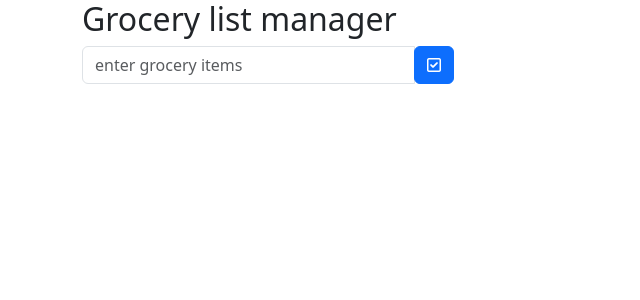
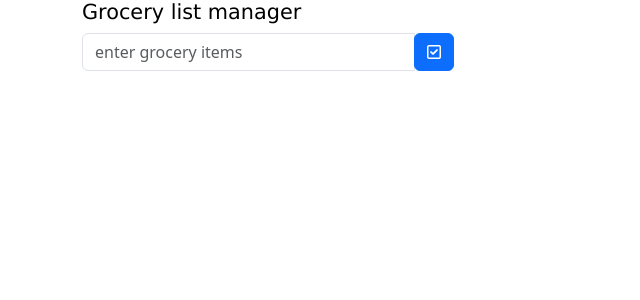
Before and after one commit to mariiapdavey/AngularGrocery, an Angular app: page / in a window 1280 px wide. Shown: the top 300 px of the page, without its empty margins (0-640 px from the left). Built offline with nearby package versions, Linux system fonts and the light colour scheme.

Commit message:
styling updates

```diff
--- a/src/app/app-grocery/app-grocery.component.css
+++ b/src/app/app-grocery/app-grocery.component.css
@@ -0,0 +1,7 @@
+ #title {
+    color:black;
+    width:fit-content;
+    font-size: 1.3em;
+    font-family: 'Lucida Sans', 'Lucida Sans Regular', 'Lucida Grande', 'Lucida Sans Unicode', Geneva, Verdana, sans-serif;
+
+}
--- a/src/app/app-grocery/app-grocery.component.html
+++ b/src/app/app-grocery/app-grocery.component.html
@@ -1,10 +1,10 @@
 <div>
     <div class="container"> <!--The container class centers the content on the page-->
         <div class="row"><!-- row class ensures the content inside is aligned in rows-->
-           <div class="col-12">
-                <div class="col-xs-6 col-md-4 col-lg-4">
+           <div class="col-12 w-100">
+                <div class="col-xs-6 col-sm-6 col-md-4 col-lg-4">
 
-                    <h2>Grocery list manager</h2>
+                    <h2 id="title">Grocery list manager</h2>
                     <div class="input-group"> <!--  This section creates the input area where users can type their grocery items-->
                         <!--The <input> field is bound to a component property using [(ngModel)],
                          which binds the value in the input to the task variable in the component.-->
@@ -27,7 +27,7 @@
             <br/>
 
             <!--This section displays the list of tasks the user has added-->
-            <div class="col-xs-4 col-md-8 col-lg-8">
+            <div class="col-xs-4 col-sm-8 col-md-8 col-lg-8">
 
                 <!-- Add this span element to display the tasks array -->
                 <ul class="list-group w-100" > <!--The list is styled with Bootstrap's list-group class-->
```
